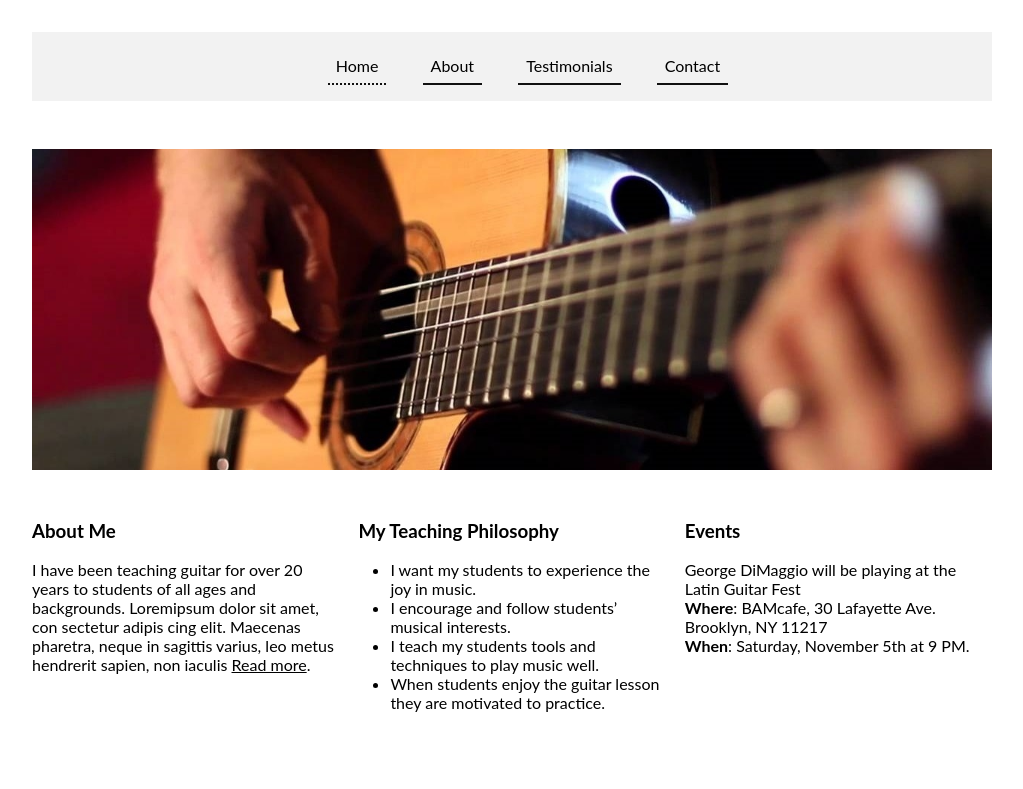
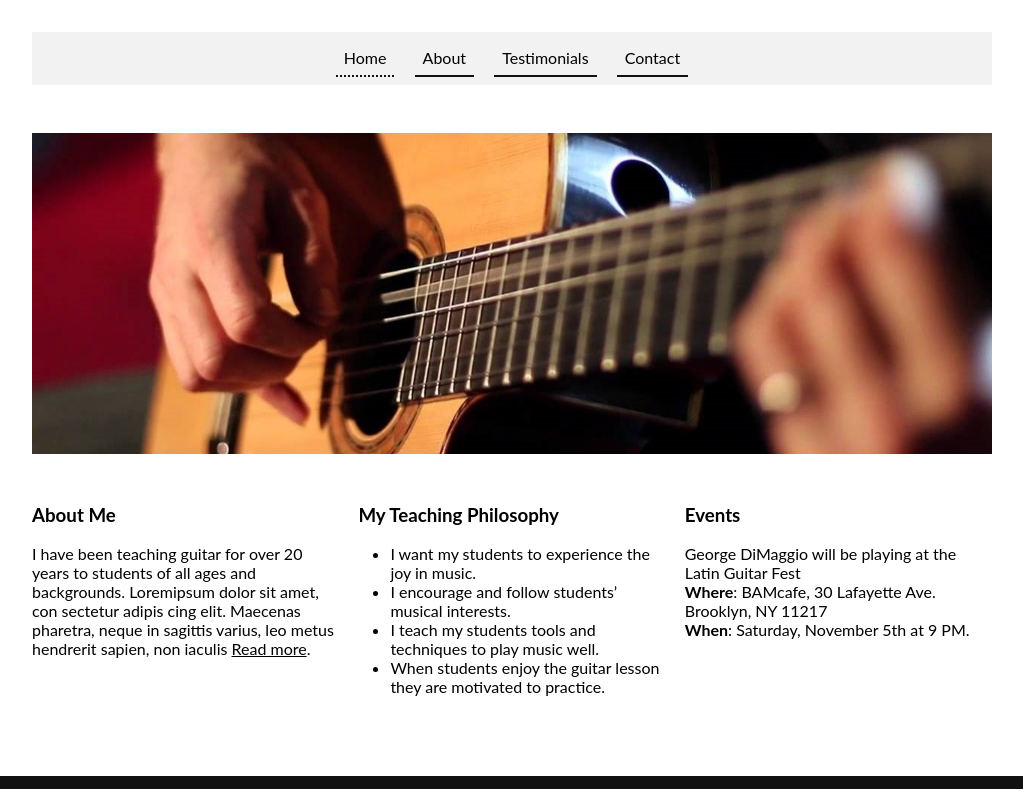
Before and after one commit to thomaskoji/mmp200, a plain HTML site: page index.html in a window 1280 px wide. Shown: the part 198-987 px from the top of the page, without its empty margins (128-1151 px from the left). Drawn offline with Linux system fonts and the light colour scheme.

Commit message:
Add files via upload

```diff
--- a/index.html
+++ b/index.html
@@ -17,7 +17,7 @@
 
             <nav>
                 <ul>
-                    <li><a href="index.html" class="active">Home</a></li>
+                    <li class="active"><a href="index.html">Home</a></li>
                     <li><a href="about.html">About</a></li>
                     <li><a href="testimonials.html">Testimonials</a></li>
                     <li><a href="contact.html">Contact</a></li>
--- a/style.css
+++ b/style.css
@@ -23,21 +23,19 @@ header a {
 nav {
     margin-top: 3em;
     margin-bottom: 3em;
-    background-color: white;
+    background-color: #f2f2f2;
 }
 
 nav li{
+    list-style-type: none;
+    padding: 0.5em;
+    border: solid #999999 1px;
     text-align: center;
-    list-style-type: none;
 }
 
 nav a {
     text-decoration: none;
     color: black;
-    display: block;
-    padding: 0.5em;
-    margin: 1em;
-    border-bottom: solid 2px #111111;
 }
 
 nav a:hover {
@@ -45,7 +43,11 @@ nav a:hover {
 }
 
 .active {
-    border-bottom: dotted 2px #111111;
+    background-color: #111111;
+}
+
+.active a {
+    color:lightgray;
 }
 
 p, h2, h3{
@@ -56,7 +58,7 @@ h1, h2, h3 {
     margin-top: 0.8em;
 }
 
-ul {
+#philosophy ul {
     padding-left: 2em;
 }
 
@@ -90,14 +92,30 @@ footer {
 @media (min-width: 768px) {
 
     nav li{
+        text-align: center;
         display:inline-block;
         border-bottom:none;
+        border: none;
     }
 
     nav{
         text-align: center;
         background-color: #f2f2f2;
+    }
 
+    nav a {
+        display: block;
+        border-bottom: solid 2px #111111;
+        padding: 0.5em;
+    }
+
+    .active {
+        background-color:#f2f2f2;
+    }
+
+    .active a {
+        color:black;
+        border-bottom: dotted 2px #111111;
     }
 
     .col-3{
```
Also changed, not shown: about.html (+1 -1 lines), contact.html (+1 -1 lines), testimonials.html (+1 -1 lines).
